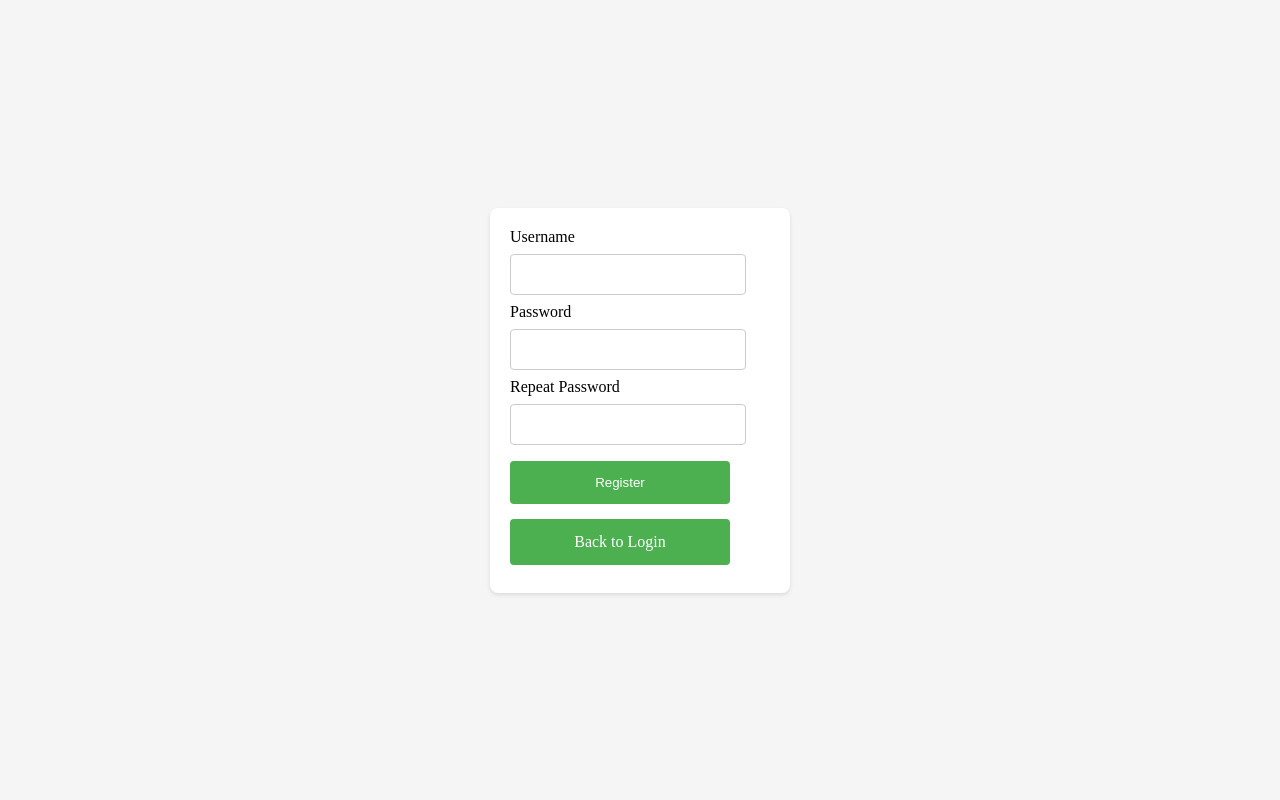
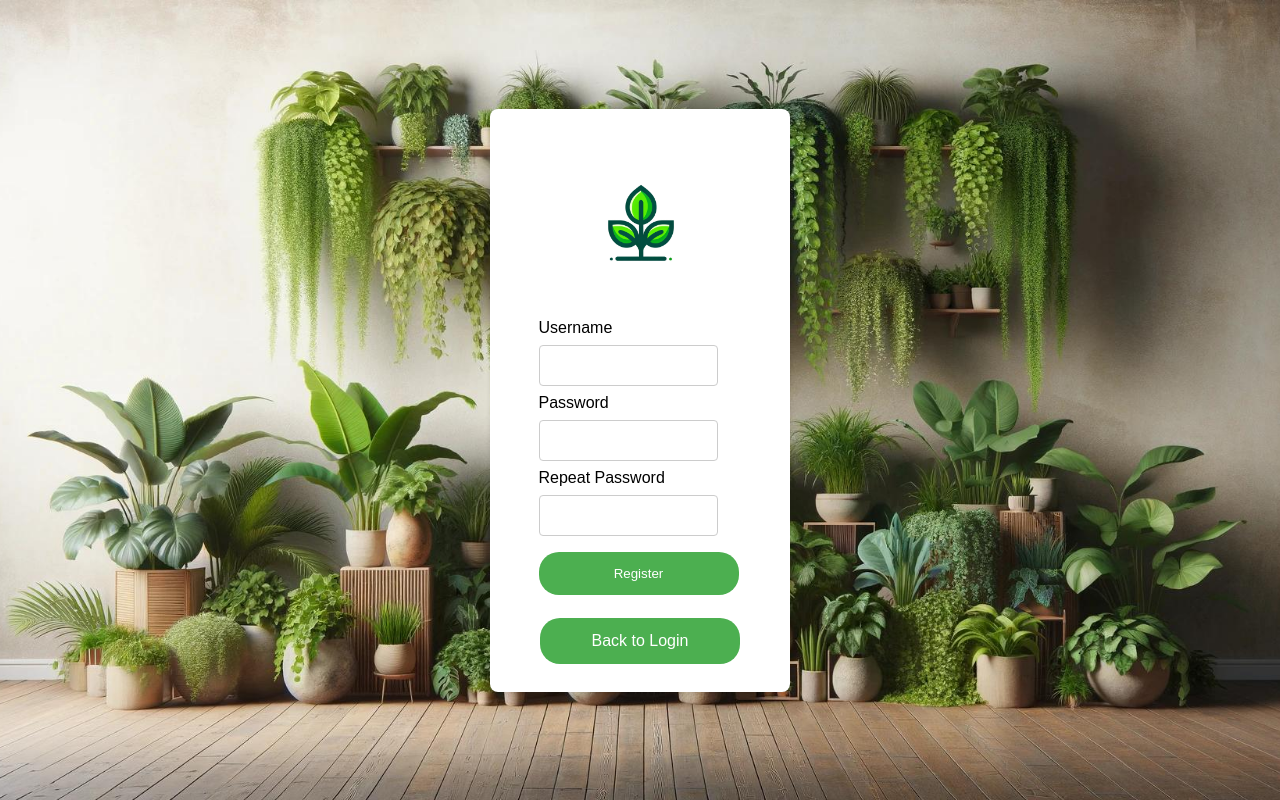
Before and after one commit to samuelmcdonald/plant-explorer-webapp, a Flask app: page /register in a window 1280 px wide. Run offline with Flask 3, Linux system fonts and the light colour scheme.

Commit message:
Frontend update 1.0
-Added background for login/register
-Added logo for login/register
-Changed background color for all pages
-Changed font

NOT WORKING:
-Remember Me does not work properly
-Unnecessary flash messaged randomly

(Pushing before I complete homepage)

```diff
--- a/app.py
+++ b/app.py
@@ -162,18 +162,15 @@ def create_app():
     @app.route('/api/remove_bookmark', methods=['POST'])
     @login_required
     def api_remove_bookmark():
-        data = request.json
-        bookmark_id = data.get('bookmark_id')
-        if not bookmark_id:
-            return jsonify({'error': 'Bookmark ID is required'}), 400
-
+        bookmark_id = request.form.get('bookmark_id')
         bookmark = Bookmark.query.filter_by(id=bookmark_id, user_id=current_user.id).first()
-        if not bookmark:
-            return jsonify({'error': 'Bookmark not found or does not belong to the current user'}), 404
-
-        db.session.delete(bookmark)
-        db.session.commit()
-        return jsonify({'message': 'Bookmark removed successfully'})
+        if bookmark:
+            db.session.delete(bookmark)
+            db.session.commit()
+            flash('Bookmark removed successfully', 'success')
+        else:
+            flash('Bookmark not found or does not belong to the current user', 'error')
+        return redirect(url_for('favorites'))
 
 
     return app
--- a/static/styles.css
+++ b/static/styles.css
@@ -5,9 +5,28 @@
     box-sizing: border-box;
 }
 
+.background {
+    background-image: url('/static/images/background1.jpg');
+    background-size: cover;
+    background-position: center center;
+    background-repeat: no-repeat;
+    background-attachment: fixed;
+}
+
+.logo {
+    display: block;
+    margin: 20px auto; /* Horizontal auto margins center the block-level image */
+    max-height: 150px; /* Constrain the maximum height */
+    max-width: 100%; /* Constrain the maximum width, just in case */
+    height: auto; /* Maintain aspect ratio */
+    width: auto; /* Maintain aspect ratio */
+}
+
+
 body, html {
     height: 100%;
-    background-color: #f5f5f5; /* Light grey background */
+    background-color: #ccffcc;
+    font-family: 'Arial', sans-serif;
 }
 
 /* Centered form styles */
@@ -21,6 +40,11 @@ body, html {
 
 .form-container {
     background-color: white;
+    display: flex;
+    flex-direction: column;
+    align-items: center;
+    justify-content: center; /* This will vertically center if the parent's height is set */
+    min-height: 50vh; /* Full height of the viewport */
     padding: 20px;
     border-radius: 8px;
     box-shadow: 0 2px 4px rgba(0,0,0,0.1);
@@ -42,12 +66,12 @@ button, .btn, .back-to-login, .back-to-register {
     padding: 14px 20px;
     margin: 8px 0; /* Space between buttons */
     border: none;
-    border-radius: 4px;
+    border-radius: 20px;
     cursor: pointer;
     text-decoration: none; /* Remove underline for links */
     text-align: center; /* Center text for links */
     display: block; /* Force links to be block elements */
-    width: calc(100% - 40px); /* Ensure buttons are the same width */
+    width: 200px; /* Ensure buttons are the same width */
 }
 
 button:hover, .btn:hover, .back-to-login:hover, .back-to-register:hover {
--- a/templates/register.html
+++ b/templates/register.html
@@ -4,13 +4,18 @@
     <title>Register</title>
     <link rel="stylesheet" type="text/css" href="{{ url_for('static', filename='styles.css') }}">
 </head>
-<body class="centered-form">
+<body class="centered-form background">
     <div class="form-container">
+        <img src="{{ url_for('static', filename='images/logo1.jpg') }}" alt="Company Logo" class="logo">
         <form action="{{ url_for('register') }}" method="post">
             {{ form.hidden_tag() }}
             <div>
                 {{ form.username.label }}<br>
                 {{ form.username }}
+                {% if form.username.errors %}
+<div class="error">{{ form.username.errors[0] }}</div>
+                {% endif %}
+
             </div>
             <div>
                 {{ form.password.label }}<br>
```
Also changed, not shown: templates/favorites.html (+16 -15 lines), templates/login.html (+7 -6 lines), instance/plantexplorer.db, static/images/background1.jpg (added), static/images/logo1.jpg (added).
